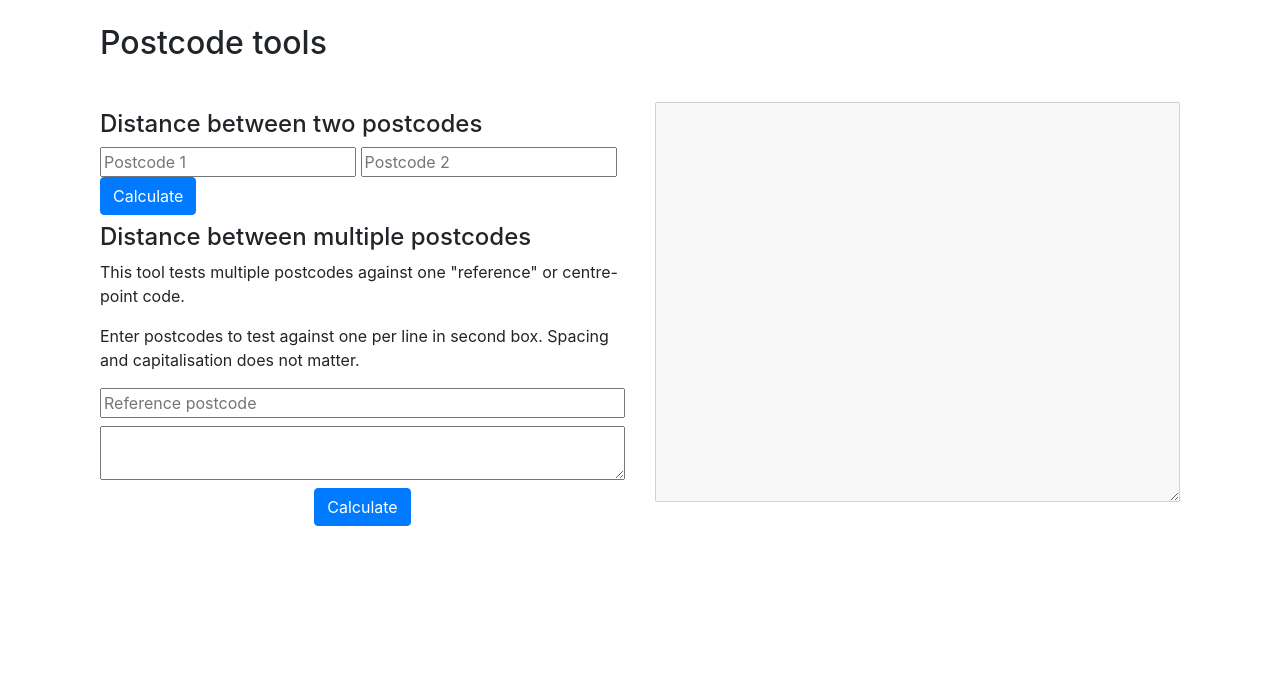
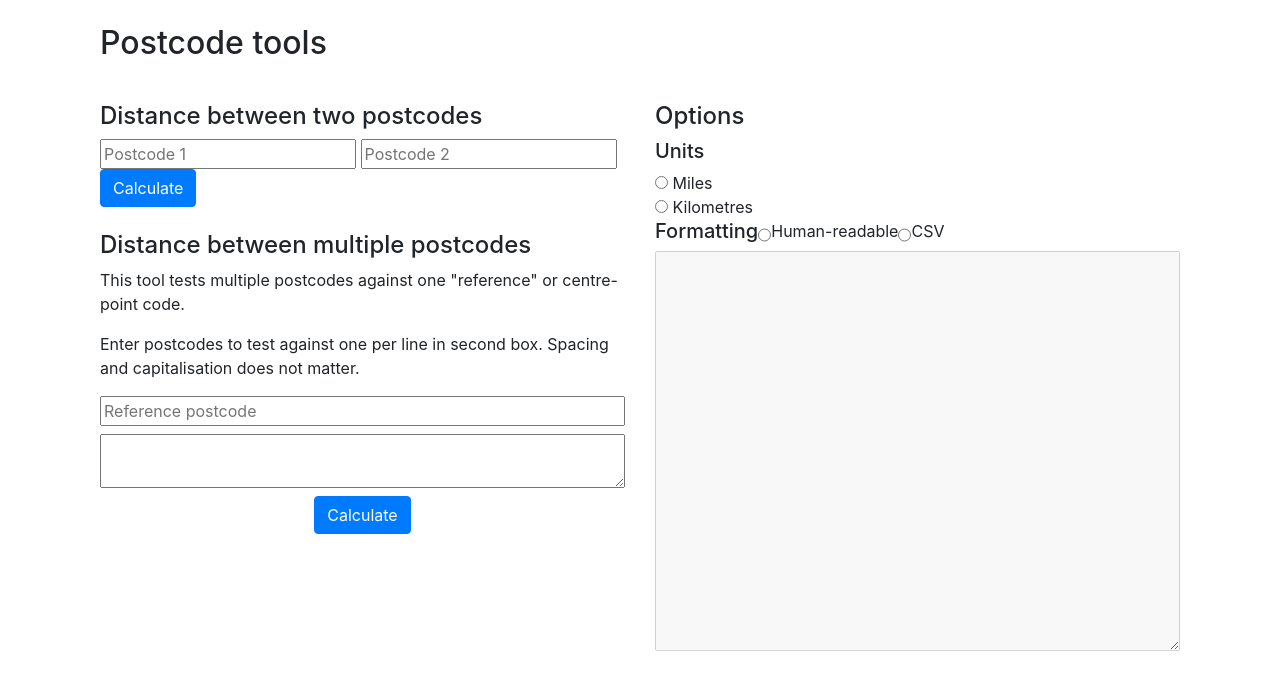
Before and after one commit to rwjuk/serenity-tools, a Flask app: page /postcodes in a window 1280 px wide. Shown: the part 56-746 px from the top of the page. Run offline with Flask 2, Linux system fonts and the light colour scheme; some libraries are stand-ins or nearby versions.

Commit message:
add option switches and proper output for multi

```diff
--- a/static/app.css
+++ b/static/app.css
@@ -26,6 +26,6 @@ textarea.block{
     margin: 1vh 0;
 }
 
-h4{
-	margin-top: 1vh;
+h4:not(:first-child){
+	margin-top: 3vh;
 }
--- a/static/postcodes.js
+++ b/static/postcodes.js
@@ -2,12 +2,24 @@ $(document).ready(function(){
 	$("#btn-calc-single-postcode").click(function(){
 		var p1 = $("#postcode1").val().toUpperCase();
 		var p2 = $("#postcode2").val().toUpperCase();
+        var format = "readable";
+        var units = "km";
 		if (p1 !== "" && p2 !== "")
 		{
 			jQuery.get( `/api/postcodes/singledistance/${p1}/${p2}`, function( data ) {
 				var data_spl = data.split(",");
+                var value;
+                if (units === "km"){
+                    value = data_spl[1];
+                } else if (units === "miles") {
+                    value = data_spl[0];
+                }
 				var outputBox = $("#output");
-				outputBox.val(outputBox.val() + `Distance between ${p1} and ${p2}: ${data_spl[0]} miles, ${data_spl[1]} km\r\n`);
+                if (format === "readable"){
+                    outputBox.val(outputBox.val() + `Distance between ${p1} and ${p2}: ${value} ${units}\r\n`);
+                } else {
+                    outputBox.val(outputBox.val() + `${value}\r\n`);
+                }
 			});
 		}
 	});
@@ -15,6 +27,8 @@ $(document).ready(function(){
 	$("#btn-calc-multi-postcode").click(function(){
 		var ref = $("#ref_postcode").val().toUpperCase();
 		var test_list = $("#postcode-list").val().split("\n");
+        var format = "readable";
+        var units = "km";
 		if (ref !== "" && test_list.length > 0)
 		{
 			jQuery.ajax({
@@ -25,7 +39,18 @@ $(document).ready(function(){
 				dataType: 'json'
 			}).done(function(data){
                 var outputBox = $("#output");
-				outputBox.val(outputBox.val() + data);
+                var output = "";
+                for(var key in obj){
+                    if (obj.hasOwnProperty(key)){
+                        var value=obj[key];
+                        if (format === "readable"){
+                            output += `${key}: ${value[units]} ${units}\r\n`;
+                        } else {
+                            output += `${key}, ${value[units]}\r\n`;
+                        }
+                    }
+                }
+				outputBox.val(outputBox.val() + output);
 			});
 		}
 	});
--- a/templates/postcode_tools.html
+++ b/templates/postcode_tools.html
@@ -27,6 +27,21 @@ Postcode tools
 	<button class="btn btn-primary block" id="btn-calc-multi-postcode">Calculate</button>
     </div>
     <div class="col">
+      <h4>Options</h4>
+      <div class="col">
+          <div class="row">
+            <div id="unit-options">
+            <h5>Units</h5>
+            <input type="radio" name="units" value="miles"> Miles <br />
+            <input type="radio" name="units" value="km"> Kilometres
+            </div>
+          </div>
+          <div class="row">
+            <h5>Formatting</h5>
+            <input type="radio" name="format" value="miles"> Human-readable <br />
+            <input type="radio" name="format" value="km"> CSV
+          </div>
+      </div>
       <textarea id="output" disabled></textarea>
     </div>
   </div>
```
